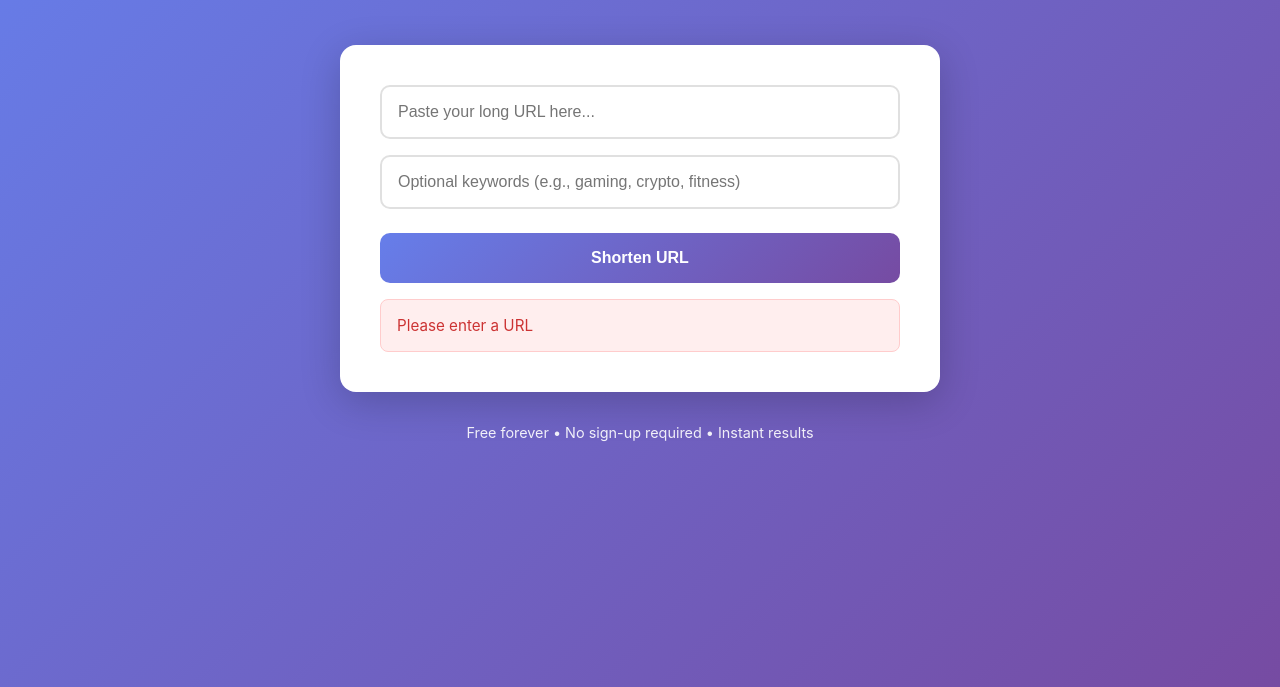
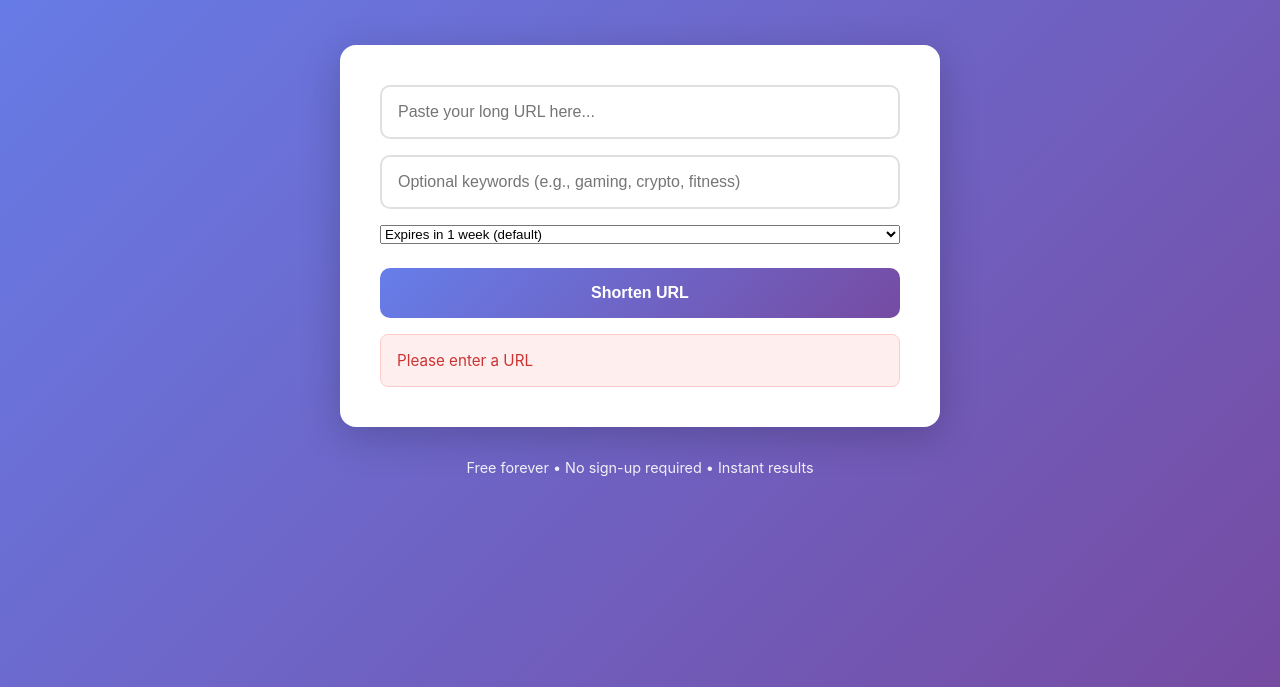
Before and after one commit to Advay254/Short10, a website: page public/index.html in a window 1280 px wide. Both pictures are taken after a click on the button "Shorten URL". Shown: the part 113-800 px from the top of the page. Drawn offline with Linux system fonts and the light colour scheme.

Commit message:
Update index.html

```diff
--- a/public/index.html
+++ b/public/index.html
@@ -27,6 +27,13 @@
           placeholder="Optional keywords (e.g., gaming, crypto, fitness)"
           autocomplete="off"
         >
+        <select id="expirySelect">
+          <option value="1day">Expires in 1 day</option>
+          <option value="3days">Expires in 3 days</option>
+          <option value="1week" selected>Expires in 1 week (default)</option>
+          <option value="1month">Expires in 1 month</option>
+          <option value="never">Never expires</option>
+        </select>
       </div>
 
       <button id="shortenBtn" class="btn btn-primary">
@@ -58,6 +65,7 @@
   <script>
     const urlInput = document.getElementById('urlInput');
     const keywordsInput = document.getElementById('keywordsInput');
+    const expirySelect = document.getElementById('expirySelect');
     const shortenBtn = document.getElementById('shortenBtn');
     const result = document.getElementById('result');
     const shortUrlInput = document.getElementById('shortUrl');
@@ -75,6 +83,7 @@
     async function shortenURL() {
       const url = urlInput.value.trim();
       const keywords = keywordsInput.value.trim();
+      const expiry = expirySelect.value;
 
       // Validate URL
       if (!url) {
@@ -97,7 +106,7 @@
         const response = await fetch('/api/shorten', {
           method: 'POST',
           headers: { 'Content-Type': 'application/json' },
-          body: JSON.stringify({ url, keywords })
+          body: JSON.stringify({ url, keywords, expiry })
         });
 
         if (!response.ok) {
```
